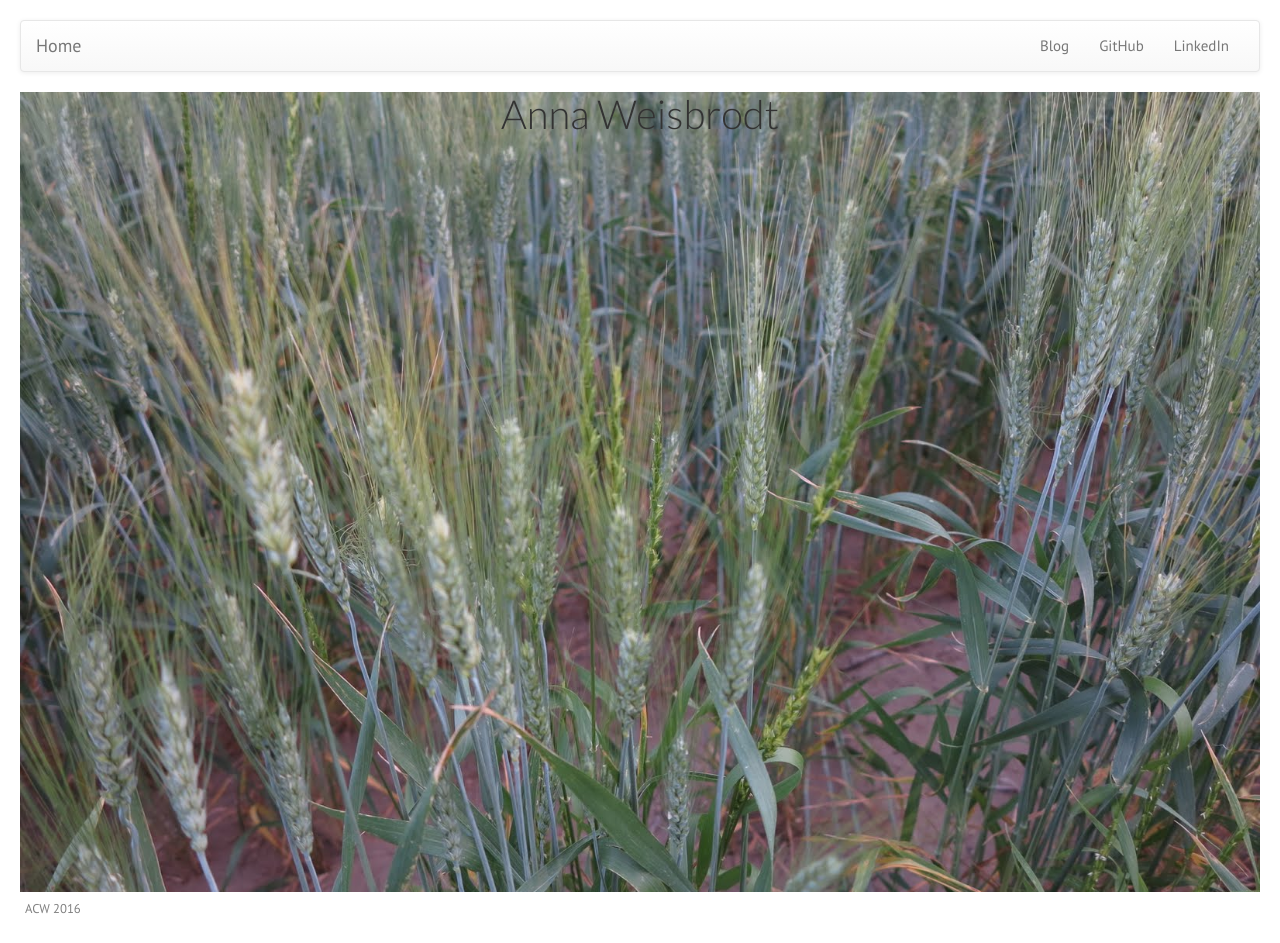
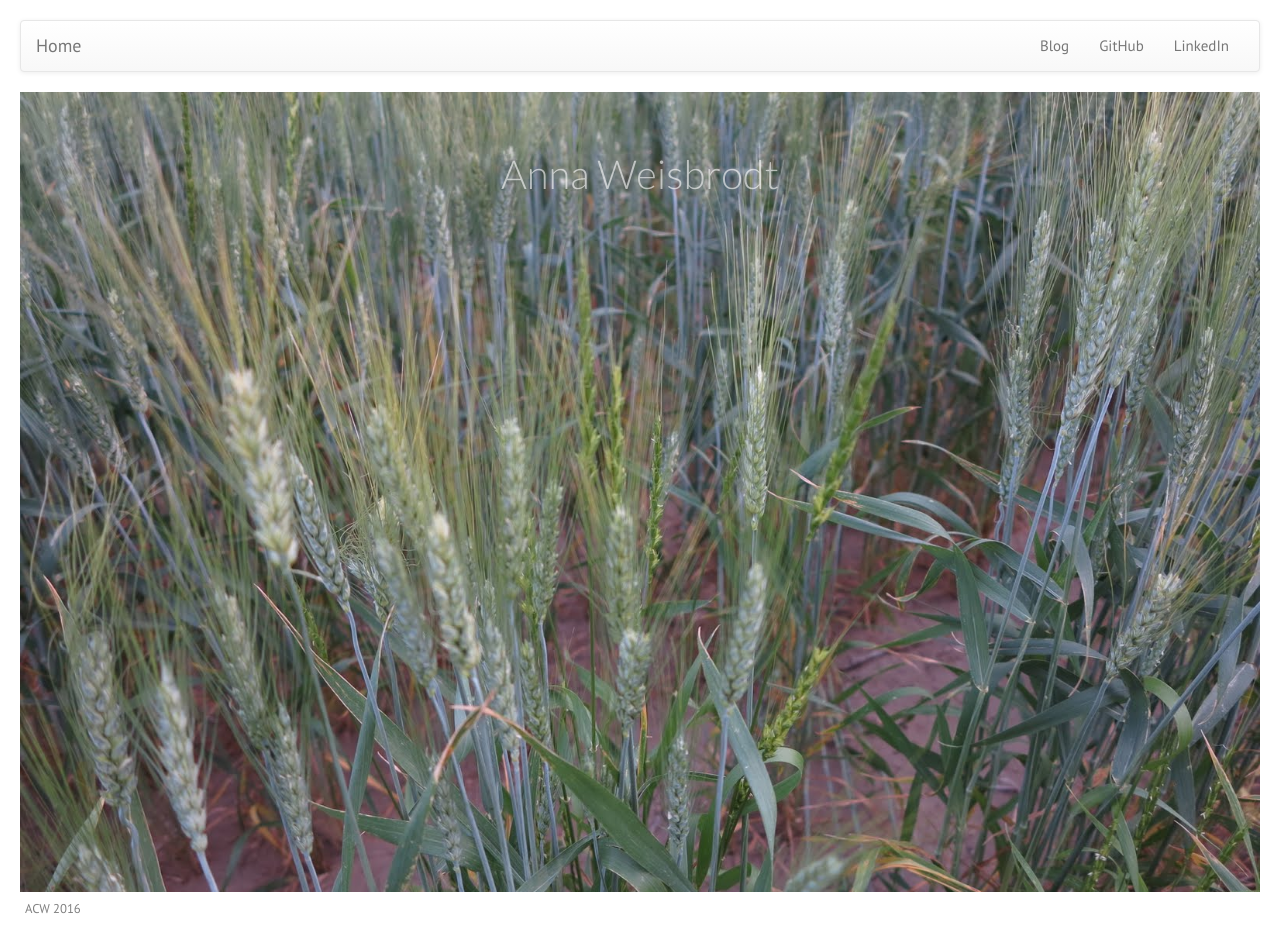
Before and after one commit to AnnaCW/AnnaCW.github.io, a Jekyll site: the page built from index.html, in a window 1280 px wide. Built offline with Jekyll 4.4.1, drawn with Linux system fonts in a browser that asks for light colours.

Commit message:
styling:

```diff
--- a/css/styles.css
+++ b/css/styles.css
@@ -29,7 +29,7 @@ footer {
 
 /****Home Page ****/
 
-.site_title {
+#site_title {
   margin: 20px;
   padding: 40px;
   width: inherit;
```
